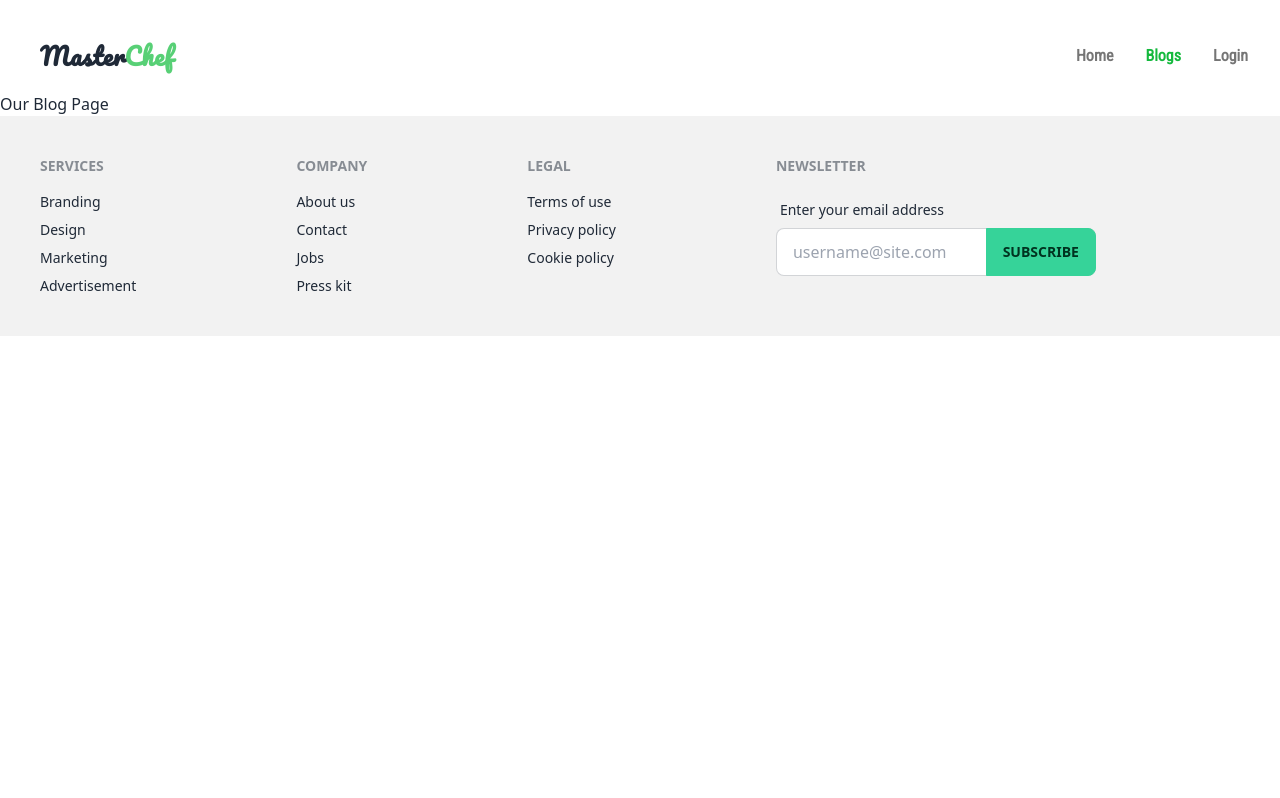
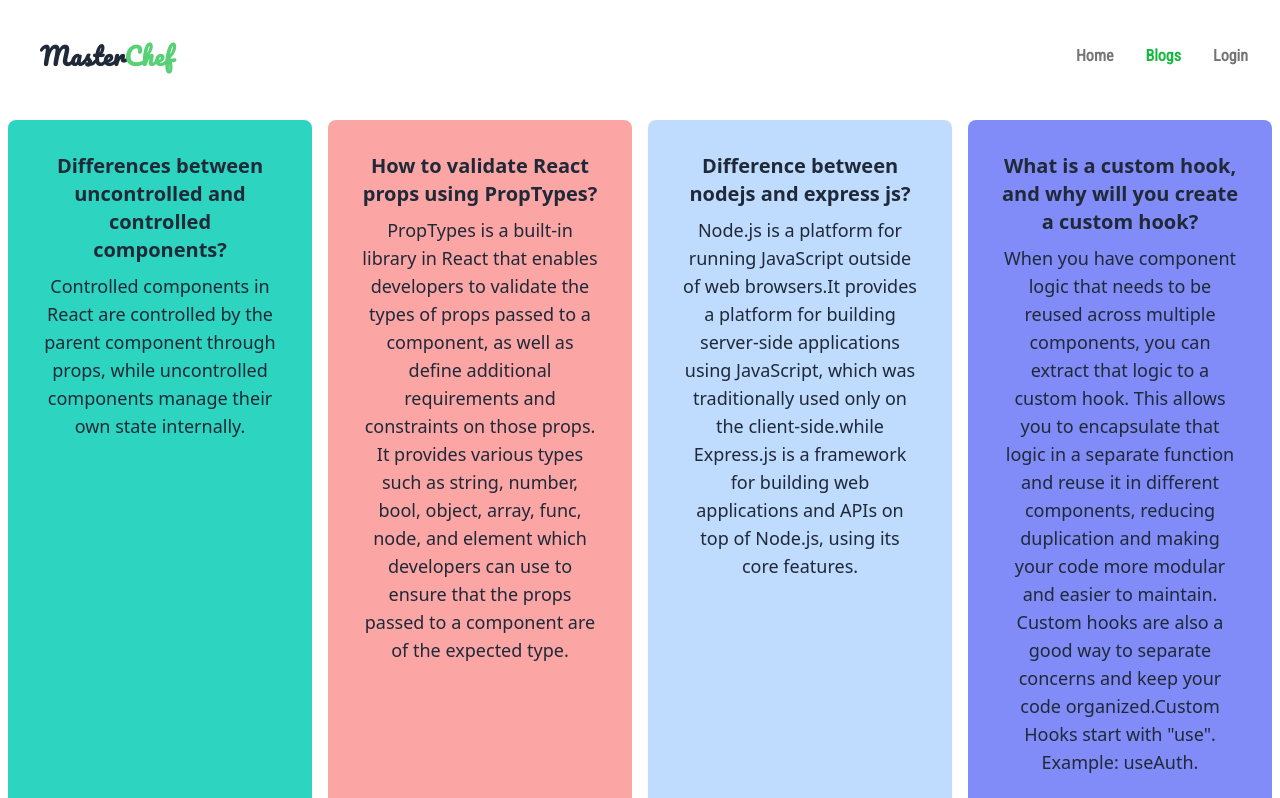
Before and after one commit to istiaq-tanim/Master-Chef-Client, a React (Vite) app: page /blogs in a window 1280 px wide. Shown: the top 798 px of the page. Built offline with nearby package versions, Linux system fonts and the light colour scheme; no server answers.

Commit message:
another element is added

```diff
--- a/src/Pages/Blogs/Blog.jsx
+++ b/src/Pages/Blogs/Blog.jsx
@@ -2,10 +2,40 @@ import React from 'react';
 
 const Blog = () => {
     return (
-        <div>
-            <h3>Our Blog Page</h3>
+
+        <div className='md:flex'>
+            <div className="my-5 card w-full lg:w-1/3 bg-base-100 p-2">
+                <div className="card-body items-center text-center bg-teal-400 rounded-lg">
+                    <h2 className="card-title text-xl">Differences between uncontrolled and controlled components?</h2>
+                    <p className='text-lg'>Controlled components in React are controlled by the parent component through props, while uncontrolled components manage their own state internally.
+                    </p>
+                </div>
+            </div>
+            <div className="my-5 card w-full lg:w-1/3 bg-base-100 p-2">
+                <div className="card-body items-center text-center bg-red-300 rounded-lg">
+                    <h2 className="card-title text-xl">How to validate React props using PropTypes?</h2>
+                    <p className='text-lg'>PropTypes is a built-in library in React that enables developers to validate the types of props passed to a component, as well as define additional requirements and constraints on those props. It provides various types such as string, number, bool, object, array, func, node, and element which developers can use to ensure that the props passed to a component are of the expected type.</p>
+                </div>
+            </div>
+            <div className="my-5 card w-full lg:w-1/3 bg-base-100 p-2">
+                <div className="card-body items-center text-center bg-blue-200 rounded-lg">
+                    <h2 className="card-title text-xl">Difference between nodejs and express js?
+                    </h2>
+                    <p className='text-lg'>Node.js is a platform for running JavaScript outside of web browsers.It provides a platform for building server-side applications using JavaScript, which was traditionally used only on the client-side.while Express.js is a framework for building web applications and APIs on top of Node.js, using its core features.</p>
+                </div>
+            </div>
+
+            <div className="my-5 card w-full lg:w-1/3 bg-base-100 p-2">
+                <div className="card-body items-center text-center bg-indigo-400 rounded-lg">
+                    <h2 className="card-title text-xl">What is a custom hook, and why will you create a custom hook?</h2>
+                    <p className='text-lg'>When you have component logic that needs to be reused across multiple components, you can extract that logic to a custom hook. This allows you to encapsulate that logic in a separate function and reuse it in different components, reducing duplication and making your code more modular and easier to maintain. Custom hooks are also a good way to separate concerns and keep your code organized.Custom Hooks start with "use". Example: useAuth.
+                    </p>
+
+                </div>
+            </div>
         </div>
     );
+
 };
 
 export default Blog;
--- /dev/null
+++ b/src/Pages/Home/AllMeal/AllMeal.jsx
@@ -0,0 +1,30 @@
+import React from 'react';
+
+const AllMeal = () => {
+    return (
+        <>
+           <h3 className='font-display text-center my-10 text-5xl font-bold'>Types Of Meal</h3>
+           <div className='flex w-[90%] mx-auto justify-evenly my-20 shadow-xl p-10'>
+            <div>
+                <img src="https://demo.zozothemes.com/palmplaza/wp-content/uploads/sites/41/2019/10/icon-5.png" alt="" />
+                <p className='text-center font-bold mt-3 hover:text-[#c59d5f]'>Dinner</p>
+            </div>
+            <div>
+                <img src="https://demo.zozothemes.com/palmplaza/wp-content/uploads/sites/41/2019/10/icon-1.png" alt="" />
+                <p className='text-center font-bold mt-3 hover:text-[#c59d5f]'>Lunch</p>
+            </div>
+            <div>
+                <img src="https://demo.zozothemes.com/palmplaza/wp-content/uploads/sites/41/2019/10/icon-3.png" alt="" />
+                <p className='text-center font-bold mt-3 hover:text-[#c59d5f]'>Brunch</p>
+            </div>
+            <div>
+                <img src="https://demo.zozothemes.com/palmplaza/wp-content/uploads/sites/41/2019/10/icon-4.png" alt="" />
+                <p className='text-center font-bold mt-3 hover:text-[#c59d5f]'>Desert</p>
+            </div>
+
+        </div>
+        </>
+    );
+};
+
+export default AllMeal;
--- a/src/Pages/Home/Chefs/Chefs.jsx
+++ b/src/Pages/Home/Chefs/Chefs.jsx
@@ -7,6 +7,7 @@ const Chefs = ({ chef }) => {
     return (
         <div >
             <div className="max-w-md rounded overflow-hidden shadow-lg bg-white">
+
                 <img className="w-full h-[360px] object-cover rounded" src={profile_picture} alt="Card image" />
                 <div className="px-6 py-4">
                     <div className="font-bold text-xl mb-2">Name: {name}</div>
--- a/src/Pages/Home/Home/Home.jsx
+++ b/src/Pages/Home/Home/Home.jsx
@@ -3,6 +3,7 @@ import PopularRecipes from '../PopularRecipes/PopularRecipes';
 import Swipe from '../Swiper/Swipe';
 import Loader from '../../Shared/Loader/Loader';
 import { useLoaderData, useNavigation } from 'react-router-dom';
+import AllMeal from '../AllMeal/AllMeal';
 
 const Home = () => {
     const loader=useNavigation();
@@ -15,14 +16,15 @@ const Home = () => {
     return (
         <div>
             <Swipe></Swipe>
-            <div className='grid md:grid-cols-3 gap-5 my-10 w-11/12 mx-auto'>
+            <AllMeal></AllMeal>
+            <h3 className='font-display text-center my-10 text-5xl font-bold text-green-400'>Specialized Chefs</h3>
+            <div className='grid md:grid-cols-3 gap-5 my-20 w-11/12 mx-auto'>
                 {
                     chefs.map(chef => <Chefs key={chef.id} chef={chef}></Chefs>)
                 }
             </div>
             <PopularRecipes></PopularRecipes>
             <div className="col-item col-xs-6 col-sm-6 col-md-4">
-
 
             </div>
         </div>
--- a/src/Pages/Shared/Header/Header.jsx
+++ b/src/Pages/Shared/Header/Header.jsx
@@ -106,16 +106,7 @@ const Header = () => {
                                                 Home
                                             </Link>
                                         </li>
-                                        <li>
-                                            <Link to='/statistic' className='font-medium tracking-wide text-gray-700 transition-colors duration-200 hover:text-blue-400'>
-                                                Statistic
-                                            </Link>
-                                        </li>
-                                        <li>
-                                            <Link to='/jobs' className='font-medium tracking-wide text-gray-700 transition-colors duration-200 hover:text-blue-400'>
-                                                Applied Job
-                                            </Link>
-                                        </li>
+
 
                                         <li>
                                             <Link
@@ -127,10 +118,10 @@ const Header = () => {
                                         </li>
                                         <li>
                                             <Link
-                                                to='/about'
+                                                to='/login'
                                                 className='font-medium tracking-wide text-gray-700 transition-colors duration-200 hover:text-blue-400'
                                             >
-                                                About Us
+                                                Login
                                             </Link>
                                         </li>
                                     </ul>
--- a/src/routes/routes.jsx
+++ b/src/routes/routes.jsx
@@ -14,13 +14,12 @@ const router = createBrowserRouter([
     {
         path: "/",
         element: <Main></Main>,
-        errorElement: <ErrorElement></ErrorElement>,
         children:
             [
                 {
                     path: "/",
                     element: <Home></Home>,
-                    loader:()=>fetch("http://localhost:5000/chefs")
+                    loader:()=>fetch("https://assignment-10-chef-server-istiaq-tanim.vercel.app/chefs")
                 },
                 {
                     path: "/blogs",
@@ -29,15 +28,15 @@ const router = createBrowserRouter([
                 {
                     path:"/:id",
                     element:<PrivateRoute><Recipes></Recipes></PrivateRoute>,
-                    loader:({params})=>fetch(`http://localhost:5000/chefs/${params.id}`)
+                    loader:({params})=>fetch(`https://assignment-10-chef-server-istiaq-tanim.vercel.app/chefs/${params.id}`)
                 },
+                { path:"*" ,element:<ErrorElement></ErrorElement>}
 
             ]
     },
     {
         path: "/",
         element: <LoginLayout></LoginLayout>,
-        errorElement: <ErrorElement></ErrorElement>,
         children:
         [
             {
@@ -47,7 +46,8 @@ const router = createBrowserRouter([
             {
                 path: "/register",
                 element: <Register></Register>
-            }
+            },
+            { path:"*" ,element:<ErrorElement></ErrorElement>}
         ]
     }
 ])
```
Also changed, not shown: src/Pages/Home/Chefs/ChefRecipe/ChefRecipe.jsx (+4 -19 lines).
